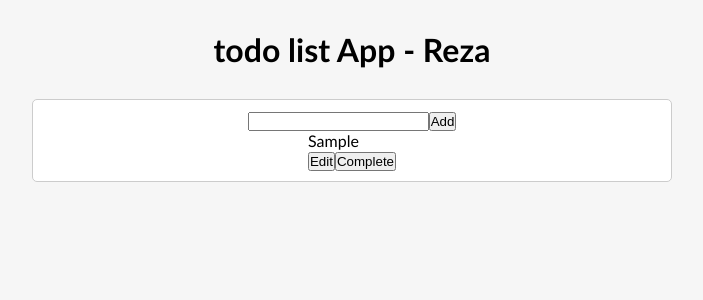
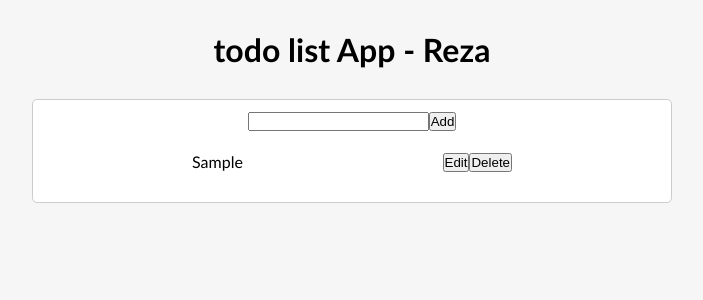
Before and after one commit to rezadelbaz/firstProject, a React (Create React App) app: page / in a window 1280 px wide. Both pictures are taken after typing "Sample" into the empty fields and a click on the button "Add". Shown: the top 300 px of the page, without its empty margins (288-991 px from the left). Built offline with nearby package versions, Linux system fonts and the light colour scheme.

Commit message:
add delete and complete Function

```diff
--- a/src/App.css
+++ b/src/App.css
@@ -21,3 +21,16 @@
   border-radius: 5px;
   padding: 10px;
 }
+
+.todo {
+  display: flex;
+  justify-content: space-between;
+  align-items: center;
+  width: 20rem;
+  margin: 20px 0;
+}
+
+.completed {
+  text-decoration: line-through;
+  color: #ccc;
+}
--- a/src/components/Todo.js
+++ b/src/components/Todo.js
@@ -1,10 +1,12 @@
-const Todo = ({ todo }) => {
+const Todo = ({ todo, onComplete, onDelete }) => {
   return (
-    <div key={todo.id}>
-      <div>{todo.text}</div>
+    <div className="todo">
+      <div className={todo.isCompleted ? "completed" : ""} onClick={onComplete}>
+        {todo.text}
+      </div>
       <div>
         <button>Edit</button>
-        <button>Complete</button>
+        <button onClick={onDelete}>Delete</button>
       </div>
     </div>
   );
--- a/src/components/TodoApp.js
+++ b/src/components/TodoApp.js
@@ -1,19 +1,42 @@
 import { useState } from "react";
-import TodoForm from "./TodoForm"
-import TodoList from "./TodoList"
+import TodoForm from "./TodoForm";
+import TodoList from "./TodoList";
 
 const TodoApp = () => {
-    const [todos,setTodos] = useState([])
+  const [todos, setTodos] = useState([]);
 
-    const addTodoHandler = (input)=>{
-        const newTodo = {id:Math.floor(Math.random()*1000), text:input, isCompleted:false};
-        setTodos([...todos, newTodo])
-    }
+  const addTodoHandler = (input) => {
+    const newTodo = {
+      id: Math.floor(Math.random() * 1000),
+      text: input,
+      isCompleted: false,
+    };
+    setTodos([...todos, newTodo]);
+  };
+  const completeTodo = (id) => {
+    const index = todos.findIndex((todo) => todo.id === id);
+    const selectedTodo = { ...todos[index] };
+    selectedTodo.isCompleted = !selectedTodo.isCompleted;
+    const updatedTodos = [...todos];
+    updatedTodos[index] = selectedTodo;
+    setTodos(updatedTodos);
+    // if (!product.isCompleted) {
+    //   product.isCompleted = true;
+    // }
+  };
 
-    return  <div className="container">
-    <TodoForm addTodoHandler={addTodoHandler}/>
-    <TodoList todos={todos}/>
-    </div>;
-}
+  const removeTodo = (id) => {
+    const filter = todos.filter((todo) => todo.id !== id);
+    // const updatedTodos = [...todos];
+    // updatedTodos = filter;
+    setTodos(filter);
+  };
+  return (
+    <div className="container">
+      <TodoForm addTodoHandler={addTodoHandler} />
+      <TodoList todos={todos} onComplete={completeTodo} onDelete={removeTodo} />
+    </div>
+  );
+};
 
 export default TodoApp;
--- a/src/components/TodoForm.js
+++ b/src/components/TodoForm.js
@@ -1,24 +1,25 @@
 import { useState } from "react";
 
 const TodoForm = (props) => {
-    const [input,setInput] = useState("")
-    const changeHandler =(e)=>{
-        console.log(e.target.value)
-        setInput(e.target.value)
+  const [input, setInput] = useState("");
+  const changeHandler = (e) => {
+    setInput(e.target.value);
+  };
+  const submitHandler = (e) => {
+    e.preventDefault();
+    if (!input) {
+      alert("add a todo mashti");
+      return;
     }
-    const submitHandler =(e)=>{
-        e.preventDefault()
-        if(!input){
-            alert("add a todo mashti")
-            return;
-        }
-        props.addTodoHandler(input)
-        setInput("")
-    }
-    return ( <form onSubmit={submitHandler}>
-        <input type="text" value={input} onChange={changeHandler}/>
-        <button type="submit" >Add</button>
-    </form> );
-}
+    props.addTodoHandler(input);
+    setInput("");
+  };
+  return (
+    <form onSubmit={submitHandler}>
+      <input type="text" value={input} onChange={changeHandler} />
+      <button type="submit">Add</button>
+    </form>
+  );
+};
 
 export default TodoForm;
--- a/src/components/TodoList.js
+++ b/src/components/TodoList.js
@@ -1,12 +1,17 @@
 import Todo from "./Todo";
 
-const TodoList = ({ todos }) => {
+const TodoList = ({ todos, onComplete, onDelete }) => {
   const renderTodos = () => {
     if (todos.length === 0) return <p>add a todos</p>;
     return todos.map((todo) => {
-      return todos.map((todo) => {
-        return <Todo key={todo.id} todo={todo} />;
-      });
+      return (
+        <Todo
+          key={todo.id}
+          todo={todo}
+          onComplete={() => onComplete(todo.id)}
+          onDelete={() => onDelete(todo.id)}
+        />
+      );
     });
   };
   return <div>{renderTodos()}</div>;
```
